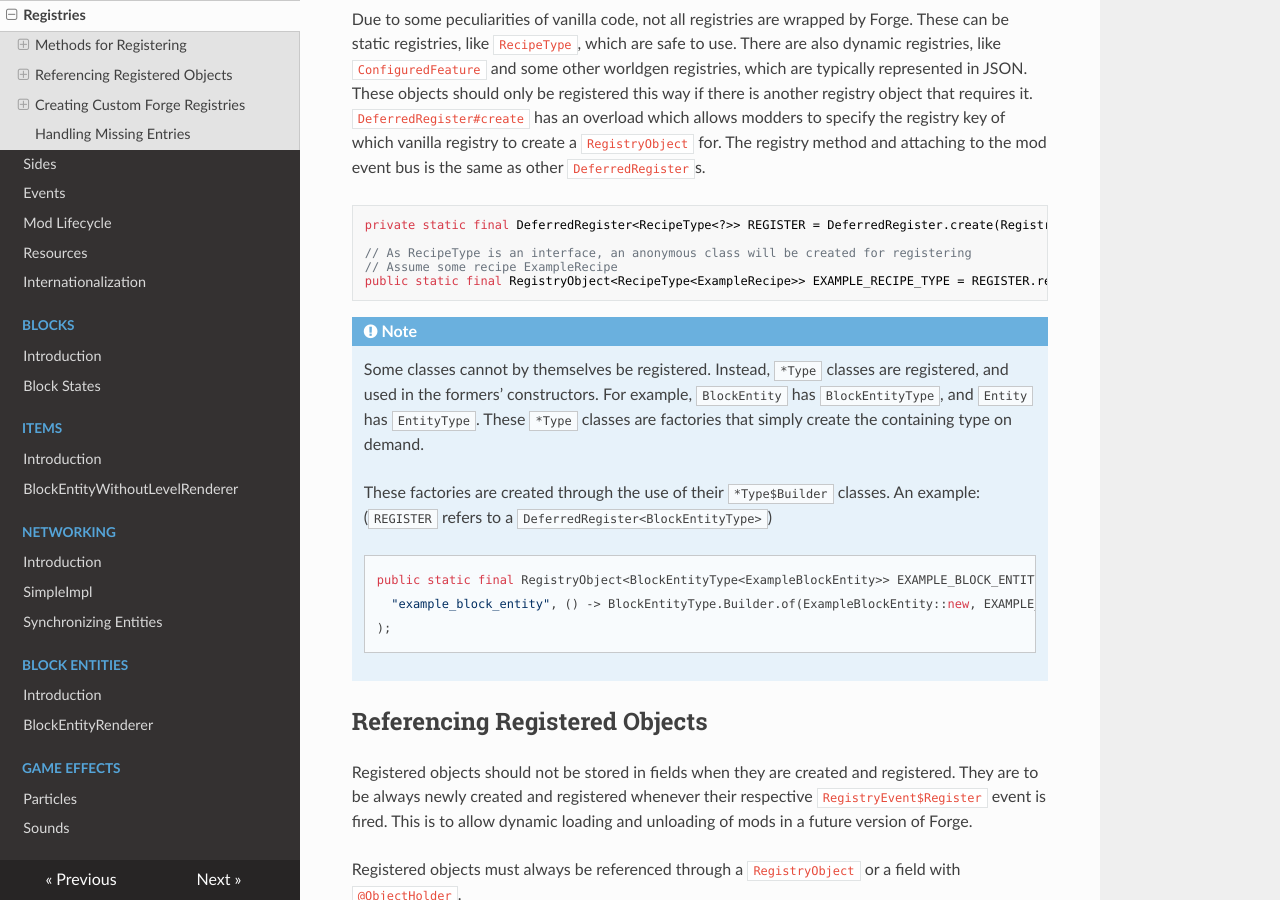
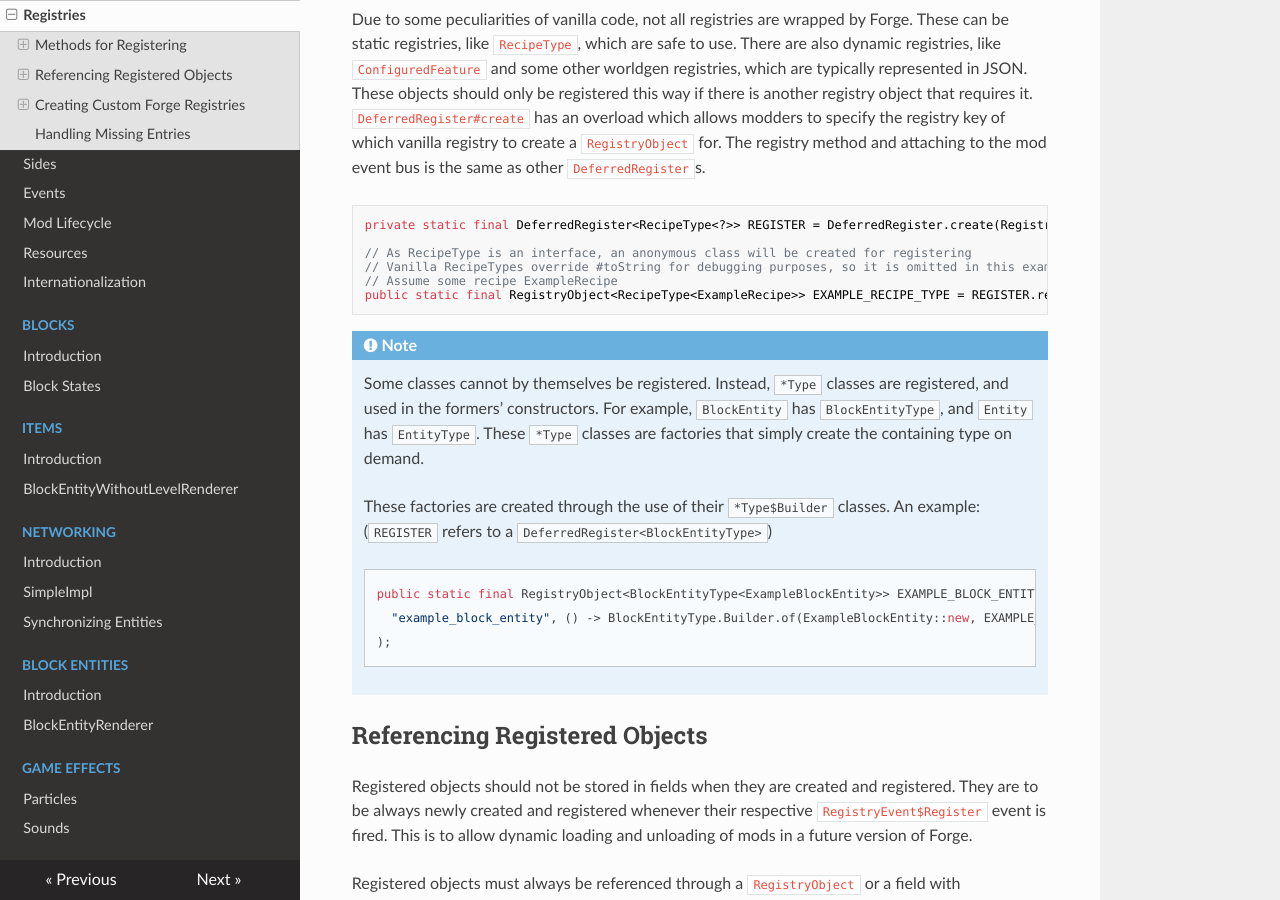
Before and after one commit to MinecraftForge/Documentation, an MkDocs documentation site: the page built from docs/concepts/registries.md, in a window 1280 px wide and 900 px high, scrolled down 1475 px. Built offline with MkDocs 1.6.1, drawn with Linux system fonts in a browser that asks for light colours; nearby versions of some CDN libraries.

Commit message:
Add omission note

````diff
--- a/docs/concepts/registries.md
+++ b/docs/concepts/registries.md
@@ -51,6 +51,7 @@ Due to some peculiarities of vanilla code, not all registries are wrapped by For
 private static final DeferredRegister<RecipeType<?>> REGISTER = DeferredRegister.create(Registry.RECIPE_TYPE_REGISTRY, "examplemod");
 
 // As RecipeType is an interface, an anonymous class will be created for registering
+// Vanilla RecipeTypes override #toString for debugging purposes, so it is omitted in this example
 // Assume some recipe ExampleRecipe
 public static final RegistryObject<RecipeType<ExampleRecipe>> EXAMPLE_RECIPE_TYPE = REGISTER.register("example_recipe_type", () -> new RecipeType<>() {});
 ```
````
